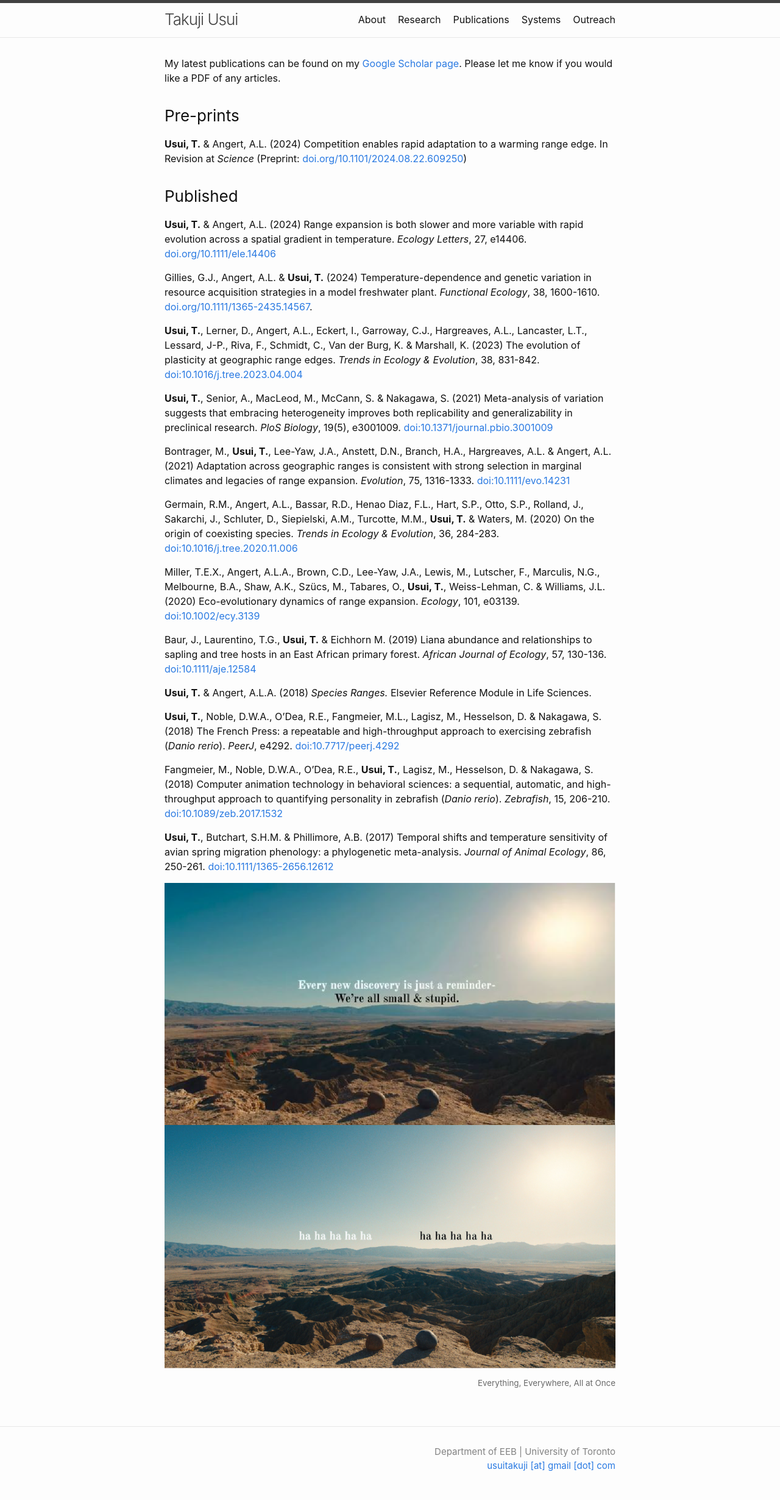
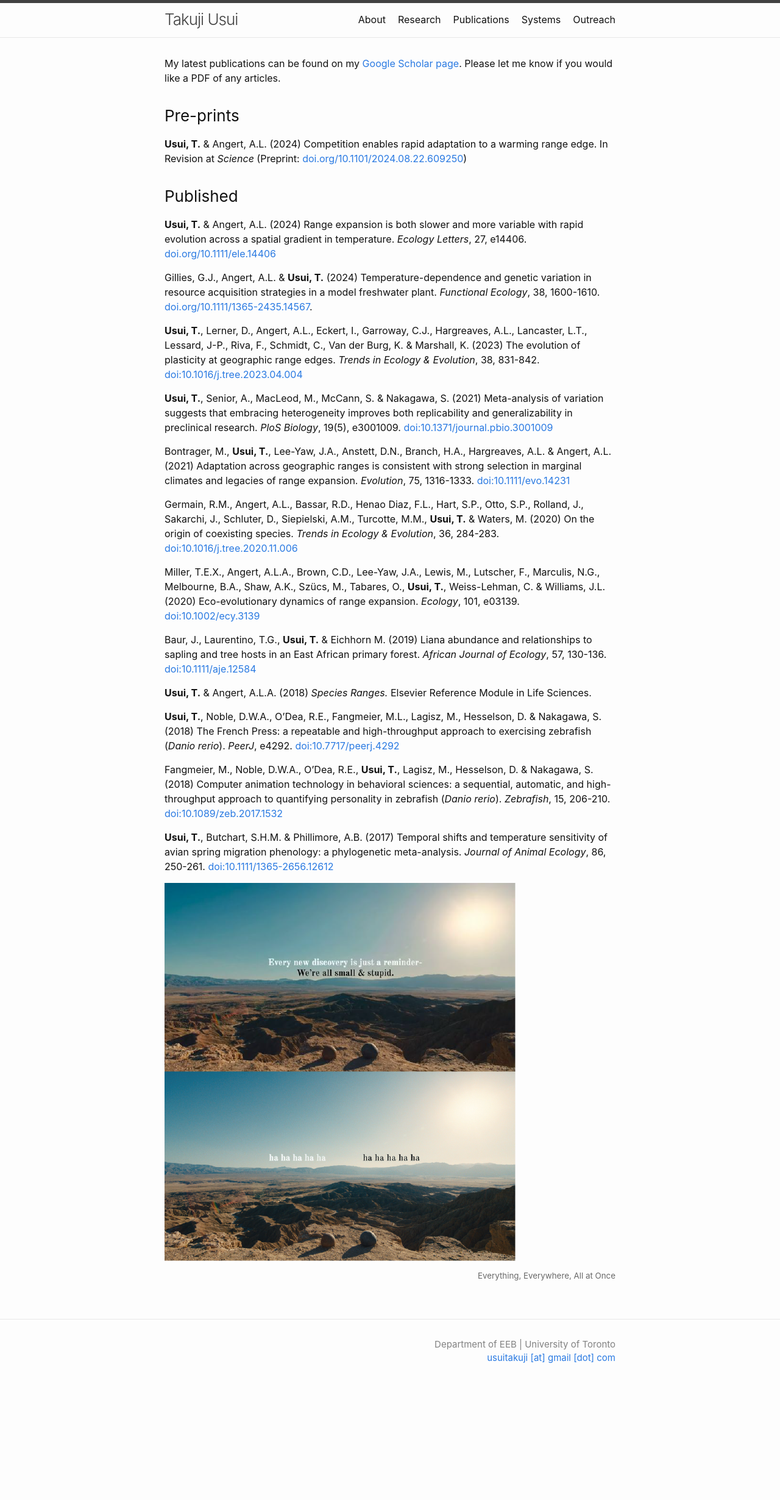
Before and after one commit to takujiusui/takujiusui.github.io, a Jekyll site: the page built from pubs.md, in a window 1280 px wide. Shown: the whole page at 61% size. Built offline with Jekyll 4.4.1, drawn with Linux system fonts in a browser that asks for light colours; after the commit the page ends 2284 px from its top, so only the background shows below that.

Commit message:
update pubs page

```diff
--- a/pubs.md
+++ b/pubs.md
@@ -35,5 +35,5 @@ Fangmeier, M., Noble, D.W.A., O’Dea, R.E., **Usui, T.**, Lagisz, M., Hesselson
 
 **Usui, T.**, Butchart, S.H.M. & Phillimore, A.B. (2017) Temporal shifts and temperature sensitivity of avian spring migration phenology: a phylogenetic meta-analysis. *Journal of Animal Ecology*, 86, 250-261. [doi:10.1111/1365-2656.12612](https://besjournals.onlinelibrary.wiley.com/doi/full/10.1111/1365-2656.12612)
 
-![rockscene](images/rock-scene-small.png)
+![rockscene](images/ee.png)
 <div style="text-align: right"><p style="font-size:10pt;color:DimGrey">Everything, Everywhere, All at Once</p></div>
```
Also changed, not shown: images/ee.png (added).
